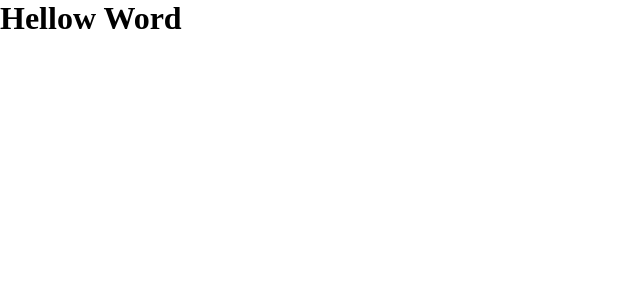
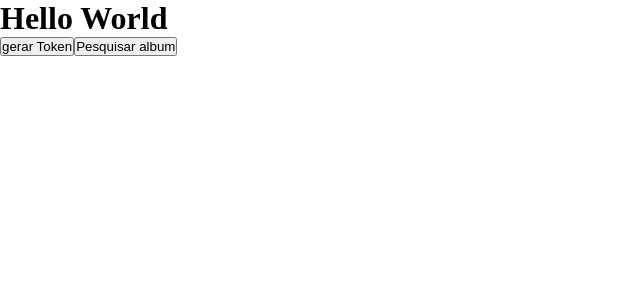
Before and after one commit to Dav1dSo/Spotify-Challenge, a React (Vite) app: page / in a window 1280 px wide. Shown: the top 300 px of the page, without its empty margins (0-640 px from the left). Built offline with nearby package versions, Linux system fonts and the light colour scheme.

Commit message:
feat: implemented generate token_API.

```diff
--- a/package.json
+++ b/package.json
@@ -10,6 +10,7 @@
     "preview": "vite preview"
   },
   "dependencies": {
+    "axios": "^1.6.2",
     "dotenv": "^16.3.1",
     "react": "^18.2.0",
     "react-dom": "^18.2.0"
--- a/src/App.jsx
+++ b/src/App.jsx
@@ -1,12 +1,61 @@
-import './App.css'
+import axios from "axios";
+import "./App.css";
+import { useState } from "react";
 
 function App() {
+  const client_id = "";
+  const client_secret = "";
+
+  const [token, setToken] = useState("");
+
+  const searchAlbum = () => {
+    const authOptions = {
+      url: "https://accounts.spotify.com/api/token",
+      method: "post",
+      headers: {
+        Authorization: "Basic " + btoa(client_id + ":" + client_secret),
+        "Content-Type": "application/x-www-form-urlencoded",
+      },
+      data: "grant_type=client_credentials",
+    };
+
+    axios(authOptions)
+      .then((response) => {
+        if (response.status === 200) {
+          const token = response.data.access_token;
+          setToken(token);
+          localStorage.setItem('spotifyToken', token);
+        }
+      })
+      .catch((error) => {
+        console.log(error);
+      });
+  };
+
+  const GetAlbums = async () => {
+    const storedToken = localStorage.getItem('spotifyToken');
+    console.log(storedToken);
+    const Albums = await axios.get('https://api.spotify.com/v1/albums', {
+      headers: {
+        'Authorization': 'Bearer ' + storedToken,
+      }
+    })
+    const resultAlbums = Albums.json();
+    console.log(resultAlbums);
+  }
+
 
   return (
     <>
-      <h1>Hellow Word</h1>
+      <h1>Hello World</h1>
+      <button type="button" onClick={searchAlbum}>
+        gerar Token
+      </button>
+
+    <button type="button" onClick={GetAlbums}>Pesquisar album</button>
+
     </>
-  )
+  );
 }
 
-export default App
+export default App;
```
Also changed, not shown: src/Services/Request_Token_Access.jsx (added), 2 other files (tests, documents, lock files or other folders).
